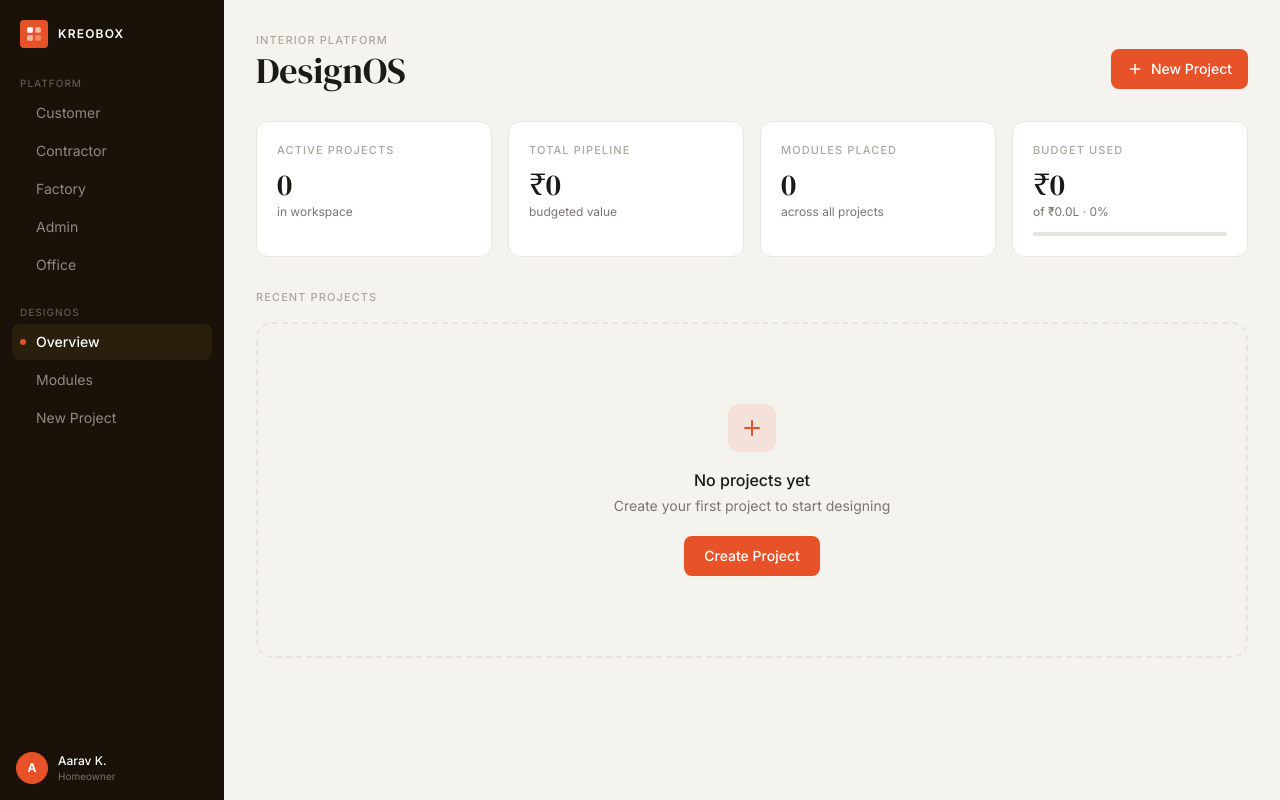
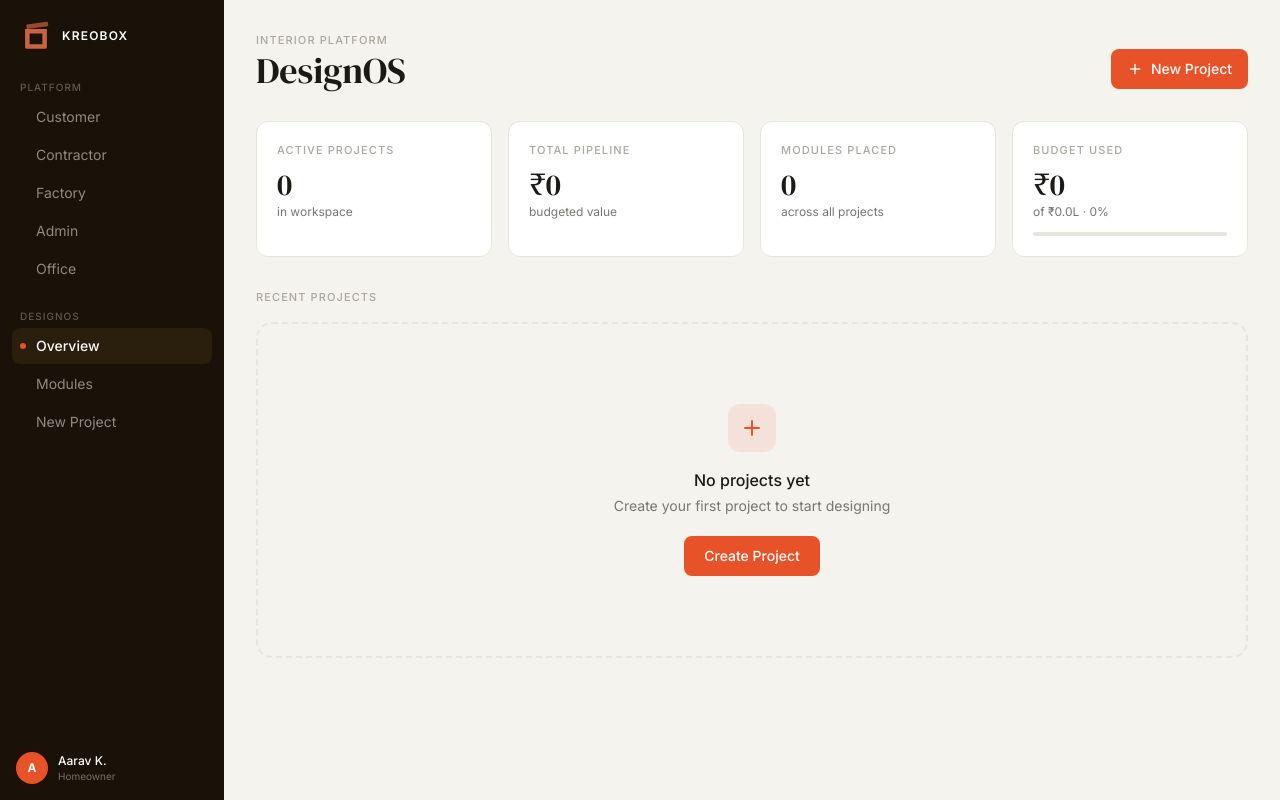
Before and after one commit to xjitheshmenon-ship-it/KREOBOX, a React (Vite) app: page / in a window 1280 px wide. Built offline with nearby package versions, Linux system fonts and the light colour scheme.

Commit message:
Update sidebar logo to Kreobox brand cabinet mark
https://claude.ai/code/session_0177rofFEmysjuEgXKNfP5o9

```diff
--- a/src/components/layout/Layout.tsx
+++ b/src/components/layout/Layout.tsx
@@ -8,14 +8,10 @@ export default function Layout({ children }: { children: React.ReactNode }) {
       <nav className="w-56 bg-sidebar flex flex-col shrink-0">
         {/* Logo */}
         <div className="px-5 py-5 flex items-center gap-2.5">
-          <div className="w-7 h-7 bg-accent rounded flex items-center justify-center shrink-0">
-            <svg viewBox="0 0 14 14" fill="none" className="w-4 h-4">
-              <rect x="1" y="1" width="5" height="5" rx="1" fill="white"/>
-              <rect x="8" y="1" width="5" height="5" rx="1" fill="white" opacity=".6"/>
-              <rect x="1" y="8" width="5" height="5" rx="1" fill="white" opacity=".6"/>
-              <rect x="8" y="8" width="5" height="5" rx="1" fill="white" opacity=".3"/>
-            </svg>
-          </div>
+          <svg viewBox="0 0 100 100" xmlns="http://www.w3.org/2000/svg" className="w-8 h-8 shrink-0">
+            <path fillRule="evenodd" clipRule="evenodd" d="M16 28 H84 V84 Q84 90 78 90 H22 Q16 90 16 84 Z M30 42 V76 H70 V42 Z" fill="#c96442"/>
+            <rect x="20" y="10" width="68" height="14" rx="3" transform="rotate(-8 54 17)" fill="#c96442" fillOpacity="0.7"/>
+          </svg>
           <span className="text-white font-semibold tracking-widest text-xs">KREOBOX</span>
         </div>
 
```
